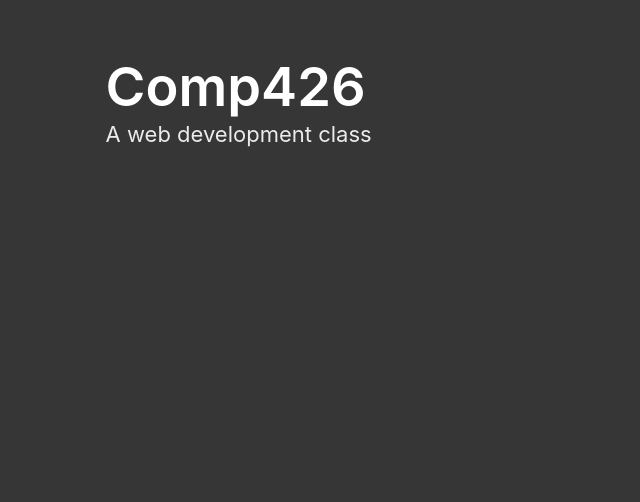
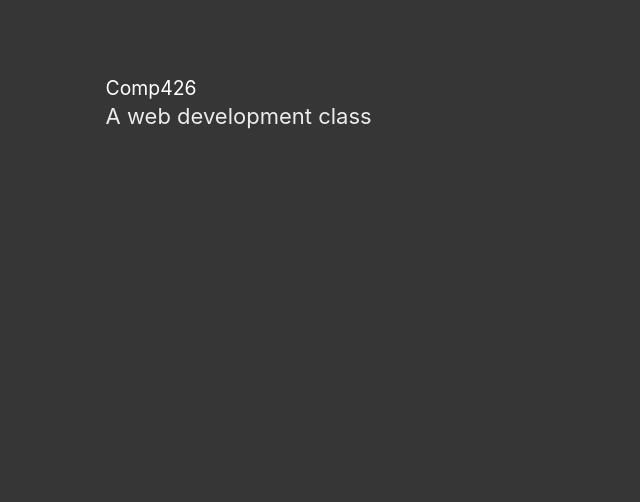
Before and after one commit to jdmar3-comp426/a02-jilland, a website: page index.html in a window 1280 px wide. Shown: the part 298-800 px from the top of the page, without its empty margins (0-640 px from the left). Drawn offline with nearby package versions, Linux system fonts and the light colour scheme; a web font is replaced by a local one.

Commit message:
test commit

```diff
--- a/index.html
+++ b/index.html
@@ -12,7 +12,7 @@
 <section class="hero is-dark is-fullheight">
     <div class="hero-body">
         <div class="section">
-            <h1 class="title">
+            <h1 class="">
                 Comp426
             </h1>
             <h2 class="subtitle">
```
